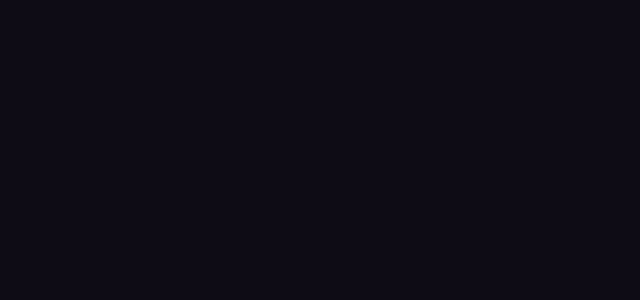
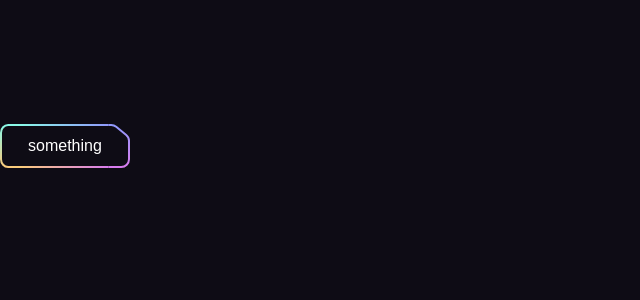
Before and after one commit to krishnasahu22032003/AI-Landing-page, a React (Vite) app: page / in a window 1280 px wide. Shown: the top 300 px of the page, without its empty margins (0-640 px from the left). Built offline with nearby package versions, Linux system fonts and the light colour scheme.

Commit message:
Button component created

```diff
--- a/src/App.jsx
+++ b/src/App.jsx
@@ -1,10 +1,15 @@
 
 import ButtonGradient from "./assets/svg/ButtonGradient"
-
+import Button from "./components/Button"
 function App() {
 
   return (
     <>
+    <div className="pt-[4.75rem] lg:pt-[5.25rem] overflow-hidden ">
+<Button className="mt-10" href='#login' >
+  something
+</Button>
+    </div>
      <ButtonGradient/>
 
     </>
--- /dev/null
+++ b/src/components/Button.jsx
@@ -0,0 +1,26 @@
+import ButtonSvg from "../assets/svg/ButtonSvg";
+
+const Button = ({ className, href, onClick, children, px, white }) => {
+  const classes = `button relative inline-flex items-center justify-center h-11 transition-colors hover-text-color-1 ${
+    px || "px-7"
+  } ${white ? "text-n-8" : "text-n-1"} ${className || ""}`;
+  const spanClasses = "relative z-10";
+
+  const renderButton = () => (
+    <button className={classes} onClick={onClick}>
+      <span className={spanClasses}>{children}</span>
+      {ButtonSvg(white)}
+    </button>
+  );
+
+  const renderLink = () => (
+    <a href={href} className={classes}>
+      <span className={spanClasses}>{children}</span>
+      {ButtonSvg(white)}
+    </a>
+  );
+
+  return href ? renderLink() : renderButton();
+};
+
+export default Button;
--- a/src/index.css
+++ b/src/index.css
@@ -70,6 +70,9 @@
   .tap-highlight-color {
     -webkit-tap-highlight-color: rgba(0, 0, 0, 0);
   }
+   .hover-text-color-1:hover {
+    color: var(--color-1);
+  }
 
   /* Rotate Utilities */
   .rotate-45  { @apply rotate-[45deg]; }
```
